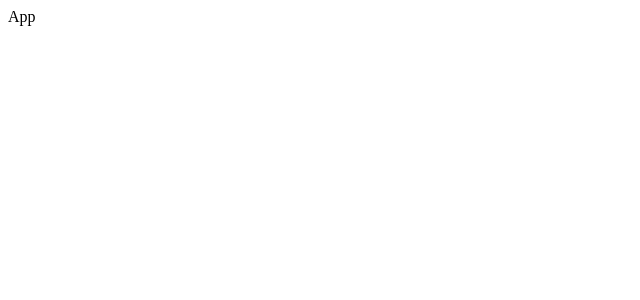
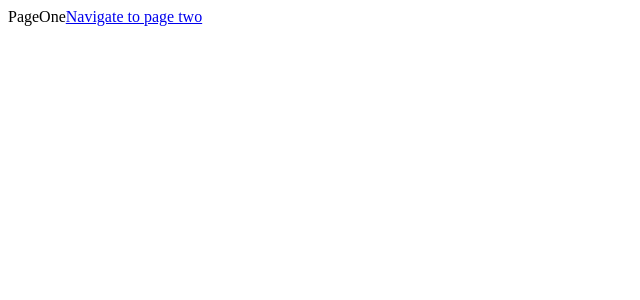
Before and after one commit to niwa-niwa/lesson-react-twich-clone, a React (Create React App) app: page / in a window 1280 px wide. Shown: the top 300 px of the page, without its empty margins (0-640 px from the left). Built offline with nearby package versions, Linux system fonts and the light colour scheme.

Commit message:
implemented router and link

```diff
--- a/src/components/App.js
+++ b/src/components/App.js
@@ -1,7 +1,35 @@
 import React from 'react'
+import { BrowserRouter, Route, Link} from 'react-router-dom'
+
+const PageOne = () => {
+    return (
+        <div>
+            PageOne
+            <Link to="/pagetwo">Navigate to page two</Link>
+        </div>
+    )
+}
+
+const PageTwo = () => {
+    return (
+        <div>
+            PageTwo
+            <Link to="/">Navigate to page one</Link>
+        </div>
+    )
+}
 
 const App = () => {
-    return <div>App</div>
+    return (
+        <div>
+            <BrowserRouter>
+                <div>
+                    <Route path="/" exact component={PageOne} />
+                    <Route path="/pagetwo" component={PageTwo} />
+                </div>
+            </BrowserRouter>
+        </div>
+    )
 }
 
 export default App
```
Also changed, not shown: 1 other file (tests, documents, lock files or other folders).
